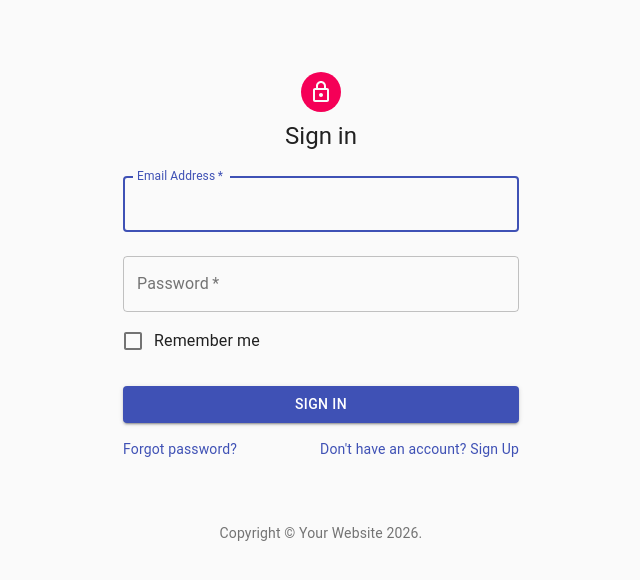
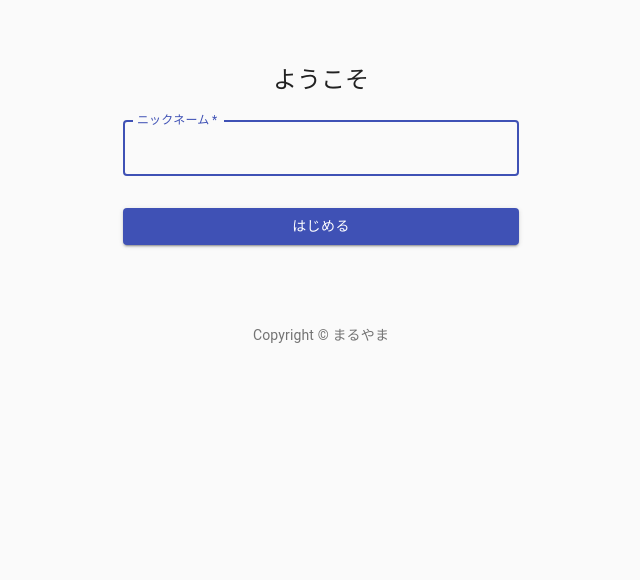
Before and after one commit to ykrmaru/idobatakaigi, a React (Create React App) app: page / in a window 1280 px wide. Shown: the top 580 px of the page, without its empty margins (319-959 px from the left). Built offline with nearby package versions, Linux system fonts and the light colour scheme.

Commit message:
update signin page

```diff
--- a/src/components/Signin.js
+++ b/src/components/Signin.js
@@ -1,14 +1,9 @@
 import React from 'react'
-import Avatar from '@material-ui/core/Avatar'
 import Button from '@material-ui/core/Button'
 import CssBaseline from '@material-ui/core/CssBaseline'
 import TextField from '@material-ui/core/TextField'
-import FormControlLabel from '@material-ui/core/FormControlLabel'
-import Checkbox from '@material-ui/core/Checkbox'
 import Link from '@material-ui/core/Link'
-import Grid from '@material-ui/core/Grid'
 import Box from '@material-ui/core/Box'
-import LockOutlinedIcon from '@material-ui/icons/LockOutlined'
 import Typography from '@material-ui/core/Typography'
 import { makeStyles } from '@material-ui/core/styles'
 import Container from '@material-ui/core/Container'
@@ -17,11 +12,9 @@ function Copyright() {
   return (
     <Typography variant="body2" color="textSecondary" align="center">
       {'Copyright © '}
-      <Link color="inherit" href="https://material-ui.com/">
-        Your Website
+      <Link color="inherit" href="https://github.com/ykrmaru/idobatakaigi" target="_blank" rel="noopener noreferrer">
+        まるやま
       </Link>{' '}
-      {new Date().getFullYear()}
-      {'.'}
     </Typography>
   )
 }
@@ -32,10 +25,6 @@ const useStyles = makeStyles((theme) => ({
     display: 'flex',
     flexDirection: 'column',
     alignItems: 'center',
-  },
-  avatar: {
-    margin: theme.spacing(1),
-    backgroundColor: theme.palette.secondary.main,
   },
   form: {
     width: '100%', // Fix IE 11 issue.
@@ -53,11 +42,8 @@ export default function SignIn() {
     <Container component="main" maxWidth="xs">
       <CssBaseline />
       <div className={classes.paper}>
-        <Avatar className={classes.avatar}>
-          <LockOutlinedIcon />
-        </Avatar>
         <Typography component="h1" variant="h5">
-          Sign in
+          ようこそ
         </Typography>
         <form className={classes.form} noValidate>
           <TextField
@@ -65,39 +51,14 @@ export default function SignIn() {
             margin="normal"
             required
             fullWidth
-            id="email"
-            label="Email Address"
-            name="email"
-            autoComplete="email"
+            id="name"
+            label="ニックネーム"
+            name="name"
             autoFocus
           />
-          <TextField
-            variant="outlined"
-            margin="normal"
-            required
-            fullWidth
-            name="password"
-            label="Password"
-            type="password"
-            id="password"
-            autoComplete="current-password"
-          />
-          <FormControlLabel control={<Checkbox value="remember" color="primary" />} label="Remember me" />
           <Button type="submit" fullWidth variant="contained" color="primary" className={classes.submit}>
-            Sign In
+            はじめる
           </Button>
-          <Grid container>
-            <Grid item xs>
-              <Link href="#" variant="body2">
-                Forgot password?
-              </Link>
-            </Grid>
-            <Grid item>
-              <Link href="#" variant="body2">
-                {"Don't have an account? Sign Up"}
-              </Link>
-            </Grid>
-          </Grid>
         </form>
       </div>
       <Box mt={8}>
```
